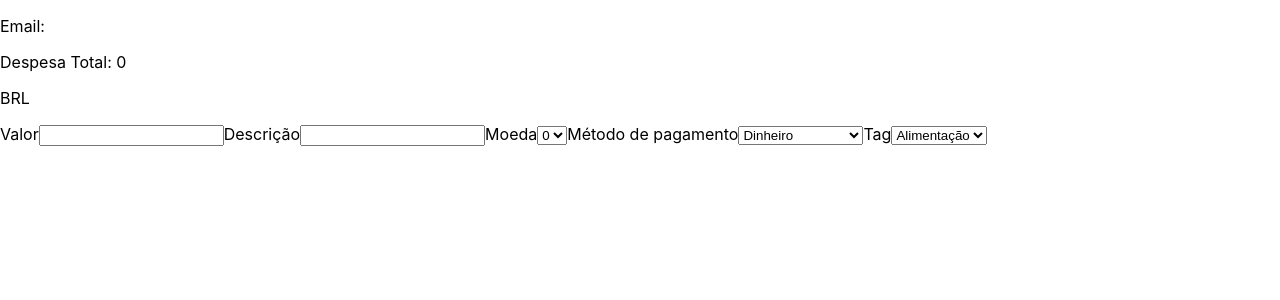
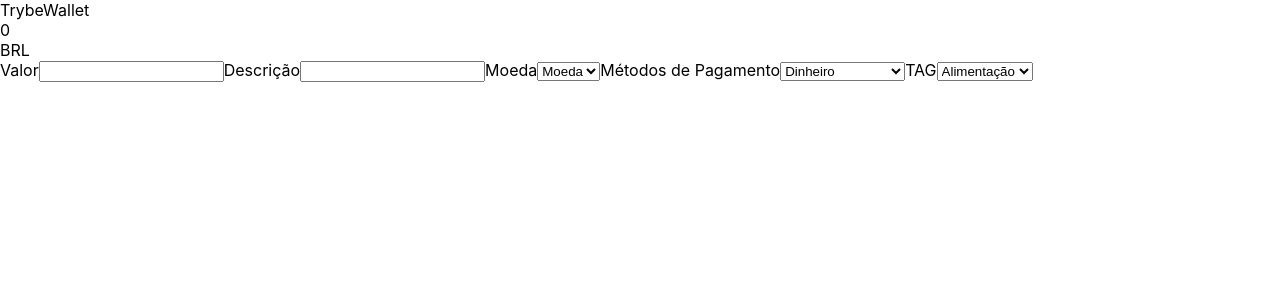
Before and after one commit to cae07/sd-013-a-project-trybewallet, a React (Create React App) app: page /carteira in a window 1280 px wide. Shown: the top 300 px of the page. Built offline with nearby package versions, Linux system fonts and the light colour scheme.

Commit message:
requisitos 5 e 6

```diff
--- a/src/actions/index.js
+++ b/src/actions/index.js
@@ -1,16 +1,18 @@
 export const EMAIL_LOGIN = 'EMAIL_LOGIN';
-/* export const LOADING_TYPE = 'LOADING_TYPE';
+export const LOADING_TYPE = 'LOADING_TYPE';
 export const SUCCESS_TYPE = 'SUCCESS_TYPE';
-export const ERROR_TYPE = 'ERROR_TYPE'; */
+export const ERROR_TYPE = 'ERROR_TYPE';
+const URL = 'https://economia.awesomeapi.com.br/json/all';
 
 export const emailLogin = (payload) => ({
   type: EMAIL_LOGIN,
   payload,
 });
 
-/* export const loadingAction = () => ({
+export const loadingAction = () => ({
   type: LOADING_TYPE,
 });
+
 export const successAction = (payload) => ({
   type: SUCCESS_TYPE,
   payload,
@@ -29,4 +31,4 @@ export const fetchName = () => async (dispatch) => {
   } catch (error) {
     return dispatch(errorAction(error.message));
   }
-}; */
+};
--- /dev/null
+++ b/src/components/SelectCoin.js
@@ -0,0 +1,22 @@
+import React, { Component } from 'react';
+import Proptypes from 'prop-types';
+
+class SelectCoin extends Component {
+  render() {
+    const { onChange } = this.props;
+    return (
+      <label htmlFor="coin">
+        Moeda
+        <select onChange={ onChange } required="required" id="coin">
+          <option name="Moeda">Moeda</option>
+        </select>
+      </label>
+    );
+  }
+}
+
+SelectCoin.propTypes = {
+  onChange: Proptypes.func,
+}.isrequired;
+
+export default SelectCoin;
--- /dev/null
+++ b/src/components/SelectPay.js
@@ -0,0 +1,24 @@
+import React, { Component } from 'react';
+import Proptypes from 'prop-types';
+
+class SelectPay extends Component {
+  render() {
+    const { onChange } = this.props;
+    return (
+      <label htmlFor="pay">
+        Métodos de Pagamento
+        <select onChange={ onChange } required="required" id="pay">
+          <option name="Dinheiro">Dinheiro</option>
+          <option name="Credito">Cartão de crédito</option>
+          <option name="Debito">Cartão de débito</option>
+        </select>
+      </label>
+    );
+  }
+}
+
+SelectPay.propTypes = {
+  onChange: Proptypes.func,
+}.isrequired;
+
+export default SelectPay;
--- /dev/null
+++ b/src/components/SelectTag.js
@@ -0,0 +1,26 @@
+import React, { Component } from 'react';
+import Proptypes from 'prop-types';
+
+class SelectTag extends Component {
+  render() {
+    const { onChange } = this.props;
+    return (
+      <label htmlFor="tag">
+        TAG
+        <select onChange={ onChange } required="required" id="tag">
+          <option name="Alimentação">Alimentação</option>
+          <option name="Lazer">Lazer</option>
+          <option name="Trabalho">Trabalho</option>
+          <option name="Transporte">Transporte</option>
+          <option name="Saúde">Saúde</option>
+        </select>
+      </label>
+    );
+  }
+}
+
+SelectTag.propTypes = {
+  onChange: Proptypes.func,
+}.isrequired;
+
+export default SelectTag;
--- a/src/pages/Wallet.js
+++ b/src/pages/Wallet.js
@@ -1,16 +1,52 @@
 import React from 'react';
-import Header from '../components/Header';
-import Form from '../components/Form';
+import { connect } from 'react-redux';
+import PropTypes from 'prop-types';
+import Input from '../components/Input';
+import SelectCoin from '../components/SelectCoin';
+import SelectPay from '../components/SelectPay';
+import SelectTag from '../components/SelectTag';
 
 class Wallet extends React.Component {
   render() {
+    const { user } = this.props;
+    const { email } = user;
     return (
-      <section>
-        <Header />
-        <Form />
-      </section>
+      <div>
+        <header data-testid="email-field">
+          <span>
+            { email }
+          </span>
+          <span>
+            TrybeWallet
+          </span>
+        </header>
+        <div data-testid="total-field">
+          0
+        </div>
+        <div data-testid="header-currency-field">
+          BRL
+        </div>
+        <form>
+          <Input
+            label="Valor"
+          />
+          <Input
+            label="Descrição"
+          />
+          <SelectCoin />
+          <SelectPay />
+          <SelectTag />
+        </form>
+      </div>
     );
   }
 }
 
-export default Wallet;
+const mapStateToProps = (state) => ({
+  user: state.user,
+});
+Wallet.propTypes = {
+  user: PropTypes.objectOf(PropTypes.string).isRequired,
+};
+
+export default connect(mapStateToProps)(Wallet);
```
Also changed, not shown: src/components/Select.js (deleted).
